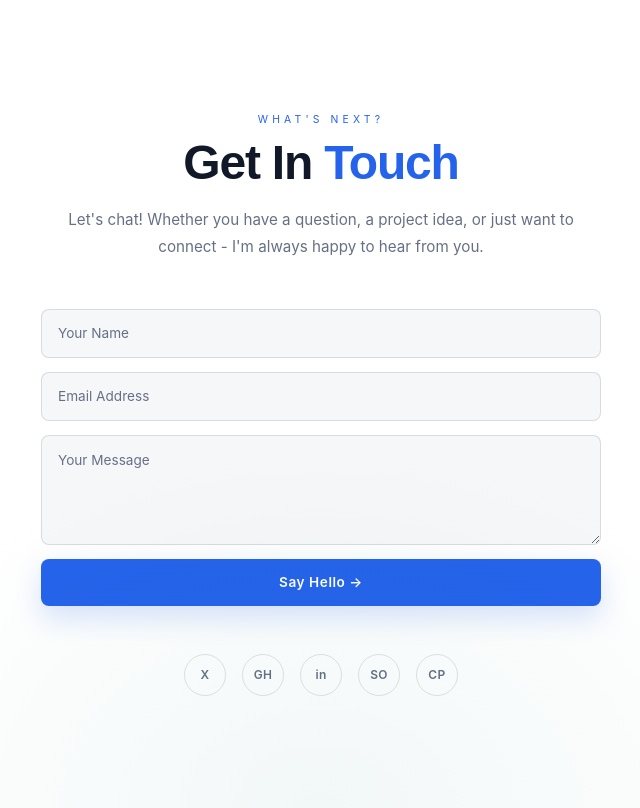
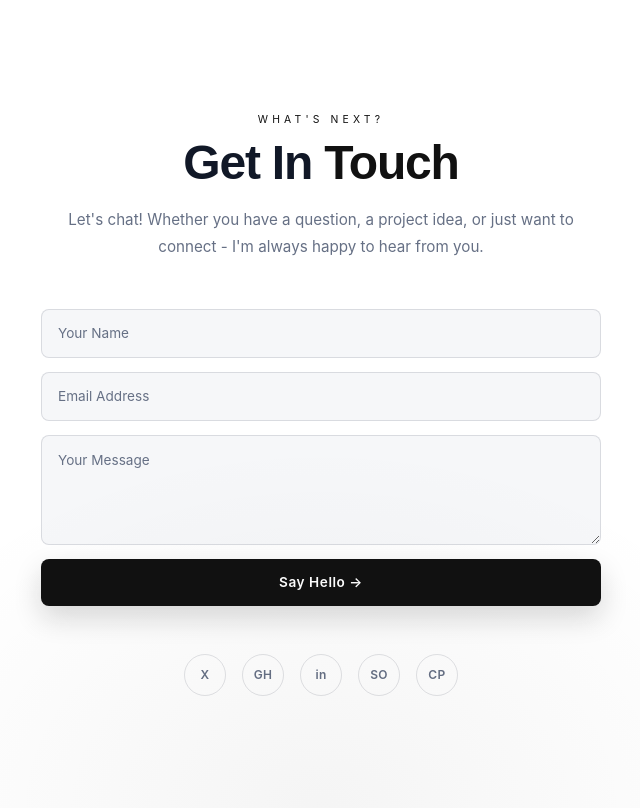
Before and after one commit to Sunilshah-7/portfolio_v1.0, a Next.js app: page /contact in a window 1280 px wide. Shown: the whole page, without its empty margins (319-959 px from the left). Built offline with nearby package versions, Linux system fonts and the light colour scheme.

Commit message:
Adopt monochrome portfolio styling

```diff
--- a/app/globals.css
+++ b/app/globals.css
@@ -4,8 +4,8 @@
   --bg: #ffffff;
   --bg2: #f6f7f9;
   --bg3: #eef1f5;
-  --blue: #2563eb;
-  --teal: #0f766e;
+  --accent: #111111;
+  --accent-soft: #52525b;
   --text: #111827;
   --muted: #667085;
   --border: rgba(15, 23, 42, 0.12);
@@ -18,8 +18,8 @@
   --color-bg: var(--bg);
   --color-bg2: var(--bg2);
   --color-bg3: var(--bg3);
-  --color-blue: var(--blue);
-  --color-teal: var(--teal);
+  --color-accent: var(--accent);
+  --color-accent-soft: var(--accent-soft);
   --color-text: var(--text);
   --color-muted: var(--muted);
   --color-border: var(--border);
@@ -56,14 +56,14 @@ body {
 .cur-dot {
   width: 6px;
   height: 6px;
-  background: var(--blue);
+  background: var(--accent);
   transition: transform 0.1s;
 }
 
 .cur-ring {
   width: 30px;
   height: 30px;
-  border: 1.5px solid rgba(37, 99, 235, 0.35);
+  border: 1.5px solid rgba(17, 17, 17, 0.28);
   transition:
     width 0.2s,
     height 0.2s,
@@ -74,7 +74,7 @@ body {
   width: 52px;
   height: 52px;
   opacity: 0.8;
-  border-color: rgba(37, 99, 235, 0.62);
+  border-color: rgba(17, 17, 17, 0.58);
 }
 
 nav {
@@ -107,7 +107,7 @@ nav.solid {
 
 .nav-logo em {
   font-style: normal;
-  color: var(--blue);
+  color: var(--accent);
 }
 
 .nav-links {
@@ -137,7 +137,7 @@ nav.solid {
   left: 0;
   width: 0;
   height: 1px;
-  background: var(--blue);
+  background: var(--accent);
   transition: width 0.3s;
 }
 
@@ -167,7 +167,7 @@ nav.solid {
 }
 
 .nav-icons a:hover {
-  color: var(--blue);
+  color: var(--accent);
 }
 
 #hero {
@@ -191,8 +191,8 @@ nav.solid {
   pointer-events: none;
   z-index: 0;
   background-image:
-    linear-gradient(rgba(37, 99, 235, 0.045) 1px, transparent 1px),
-    linear-gradient(90deg, rgba(37, 99, 235, 0.045) 1px, transparent 1px);
+    linear-gradient(rgba(17, 17, 17, 0.045) 1px, transparent 1px),
+    linear-gradient(90deg, rgba(17, 17, 17, 0.045) 1px, transparent 1px);
   background-size: 60px 60px;
 }
 
@@ -212,7 +212,7 @@ nav.solid {
   font-size: 0.7rem;
   letter-spacing: 0.35em;
   text-transform: uppercase;
-  color: var(--blue);
+  color: var(--accent);
   margin-bottom: 1.5rem;
   opacity: 0;
   animation: fadeUp 0.9s 0.3s both;
@@ -230,7 +230,7 @@ nav.solid {
 }
 
 .hero-name .grad {
-  background: linear-gradient(120deg, var(--blue) 0%, var(--teal) 100%);
+  background: linear-gradient(120deg, var(--accent) 0%, var(--accent-soft) 100%);
   -webkit-background-clip: text;
   background-clip: text;
   color: transparent;
@@ -270,16 +270,16 @@ nav.solid {
 }
 
 .btn-p {
-  background: var(--blue);
+  background: var(--accent);
   color: #fff;
   border: none;
-  box-shadow: 0 12px 28px rgba(37, 99, 235, 0.2);
+  box-shadow: 0 12px 28px rgba(17, 17, 17, 0.16);
 }
 
 .btn-p:hover {
-  background: #1d4ed8;
+  background: #000000;
   transform: translateY(-2px);
-  box-shadow: 0 16px 34px rgba(37, 99, 235, 0.28);
+  box-shadow: 0 16px 34px rgba(17, 17, 17, 0.24);
 }
 
 .btn-o {
@@ -289,8 +289,8 @@ nav.solid {
 }
 
 .btn-o:hover {
-  border-color: var(--blue);
-  color: var(--blue);
+  border-color: var(--accent);
+  color: var(--accent);
   transform: translateY(-2px);
 }
 
@@ -319,8 +319,8 @@ nav.solid {
   inset: -30px;
   background: radial-gradient(
     ellipse at center,
-    rgba(37, 99, 235, 0.16) 0%,
-    rgba(15, 118, 110, 0.09) 50%,
+    rgba(17, 17, 17, 0.12) 0%,
+    rgba(82, 82, 91, 0.08) 50%,
     transparent 75%
   );
   z-index: 1;
@@ -336,10 +336,10 @@ nav.solid {
   pointer-events: none;
   background: linear-gradient(
     135deg,
-    rgba(37, 99, 235, 0.5),
-    rgba(15, 118, 110, 0.38),
+    rgba(17, 17, 17, 0.5),
+    rgba(82, 82, 91, 0.38),
     transparent 60%,
-    rgba(37, 99, 235, 0.18)
+    rgba(17, 17, 17, 0.18)
   );
   -webkit-mask:
     linear-gradient(#fff 0 0) content-box,
@@ -385,14 +385,14 @@ nav.solid {
   font-family: var(--font-space);
   font-size: 0.9rem;
   font-weight: 600;
-  color: var(--blue);
+  color: var(--accent);
 }
 
 .float-tag2 .tv2 {
   font-family: var(--font-space);
   font-size: 0.85rem;
   font-weight: 600;
-  color: var(--teal);
+  color: var(--accent-soft);
 }
 
 .hero-scroll {
@@ -415,7 +415,7 @@ nav.solid {
 .hero-scroll-line {
   width: 1px;
   height: 44px;
-  background: linear-gradient(to bottom, var(--blue), transparent);
+  background: linear-gradient(to bottom, var(--accent), transparent);
   animation: scrollLine 2.2s ease-in-out infinite;
 }
 
@@ -433,7 +433,7 @@ section {
   font-size: 0.65rem;
   letter-spacing: 0.4em;
   text-transform: uppercase;
-  color: var(--blue);
+  color: var(--accent);
   margin-bottom: 0.6rem;
   display: block;
 }
@@ -448,7 +448,7 @@ section {
 }
 
 .s-title b {
-  color: var(--blue);
+  color: var(--accent);
   font-weight: inherit;
 }
 
@@ -493,7 +493,7 @@ section {
   top: 8px;
   bottom: 8px;
   width: 1px;
-  background: linear-gradient(to bottom, var(--blue), var(--teal), transparent);
+  background: linear-gradient(to bottom, var(--accent), var(--accent-soft), transparent);
 }
 
 .tl-item {
@@ -509,8 +509,8 @@ section {
   width: 7px;
   height: 7px;
   border-radius: 50%;
-  background: var(--blue);
-  box-shadow: 0 0 10px rgba(37, 99, 235, 0.36);
+  background: var(--accent);
+  box-shadow: 0 0 10px rgba(17, 17, 17, 0.28);
   transform: translateX(-3px);
 }
 
@@ -518,7 +518,7 @@ section {
   font-size: 0.65rem;
   letter-spacing: 0.12em;
   text-transform: uppercase;
-  color: var(--blue);
+  color: var(--accent);
   margin-bottom: 0.35rem;
 }
 
@@ -559,14 +559,14 @@ section {
   border: 1px solid var(--border);
   font-size: 0.72rem;
   color: var(--muted);
-  background: rgba(37, 99, 235, 0.035);
+  background: rgba(17, 17, 17, 0.035);
   transition: all 0.2s;
 }
 
 .tag:hover {
-  border-color: var(--blue);
-  color: var(--blue);
-  background: rgba(37, 99, 235, 0.07);
+  border-color: var(--accent);
+  color: var(--accent);
+  background: rgba(17, 17, 17, 0.07);
 }
 
 .research-row {
@@ -588,7 +588,7 @@ section {
 .r-card:hover,
 .a-card:hover {
   transform: translateY(-6px);
-  border-color: rgba(37, 99, 235, 0.25);
+  border-color: rgba(17, 17, 17, 0.22);
   box-shadow: 0 24px 60px rgba(15, 23, 42, 0.12);
 }
 
@@ -650,7 +650,7 @@ section {
 
 .r-link {
   font-size: 0.72rem;
-  color: var(--blue);
+  color: var(--accent);
   text-decoration: none;
 }
 
@@ -672,7 +672,7 @@ section {
   pointer-events: none;
   background: radial-gradient(
     ellipse 80% 50% at 50% 0%,
-    rgba(37, 99, 235, 0.05) 0%,
+    rgba(17, 17, 17, 0.045) 0%,
     transparent 70%
   );
 }
@@ -700,10 +700,10 @@ section {
 }
 
 .p-card:hover {
-  border-color: rgba(37, 99, 235, 0.28);
+  border-color: rgba(17, 17, 17, 0.26);
   box-shadow:
     0 30px 70px rgba(15, 23, 42, 0.18),
-    0 0 0 1px rgba(37, 99, 235, 0.08);
+    0 0 0 1px rgba(17, 17, 17, 0.08);
 }
 
 .p-card img {
@@ -724,8 +724,8 @@ section {
   inset: 0;
   background: linear-gradient(
     135deg,
-    rgba(37, 99, 235, 0.08),
-    rgba(15, 118, 110, 0.06)
+    rgba(17, 17, 17, 0.08),
+    rgba(82, 82, 91, 0.06)
   );
   opacity: 0;
   transition: opacity 0.35s;
@@ -831,7 +831,7 @@ section {
   font-size: 0.62rem;
   letter-spacing: 0.15em;
   text-transform: uppercase;
-  color: var(--blue);
+  color: var(--accent);
   margin-bottom: 0.5rem;
 }
 
@@ -848,7 +848,7 @@ section {
 .a-cta {
   margin-top: 0.85rem;
   font-size: 0.7rem;
-  color: var(--blue);
+  color: var(--accent);
   display: inline-flex;
   align-items: center;
   gap: 0.25rem;
@@ -861,7 +861,7 @@ section {
   pointer-events: none;
   background: radial-gradient(
     ellipse 60% 70% at 50% 100%,
-    rgba(15, 118, 110, 0.055) 0%,
+    rgba(17, 17, 17, 0.045) 0%,
     transparent 65%
   );
 }
@@ -911,8 +911,8 @@ section {
 }
 
 .c-input:focus {
-  border-color: var(--blue);
-  box-shadow: 0 0 0 3px rgba(37, 99, 235, 0.1);
+  border-color: var(--accent);
+  box-shadow: 0 0 0 3px rgba(17, 17, 17, 0.1);
 }
 
 .c-input::placeholder {
@@ -925,7 +925,7 @@ textarea.c-input {
 }
 
 .c-btn {
-  background: var(--blue);
+  background: var(--accent);
   color: #fff;
   border: none;
   border-radius: 8px;
@@ -933,14 +933,14 @@ textarea.c-input {
   font-size: 0.85rem;
   font-weight: 600;
   cursor: pointer;
-  box-shadow: 0 12px 28px rgba(37, 99, 235, 0.18);
+  box-shadow: 0 12px 28px rgba(17, 17, 17, 0.16);
   transition: all 0.25s;
   letter-spacing: 0.04em;
 }
 
 .c-btn:hover {
-  background: #1d4ed8;
-  box-shadow: 0 16px 34px rgba(37, 99, 235, 0.26);
+  background: #000000;
+  box-shadow: 0 16px 34px rgba(17, 17, 17, 0.24);
   transform: translateY(-2px);
 }
 
@@ -968,9 +968,9 @@ textarea.c-input {
 }
 
 .c-socials a:hover {
-  border-color: var(--blue);
-  color: var(--blue);
-  box-shadow: 0 0 18px rgba(37, 99, 235, 0.14);
+  border-color: var(--accent);
+  color: var(--accent);
+  box-shadow: 0 0 18px rgba(17, 17, 17, 0.12);
 }
 
 footer {
--- a/app/page.tsx
+++ b/app/page.tsx
@@ -161,16 +161,14 @@ export default function Home() {
               Hardware / Software &amp; AI Engineer
             </p>
             <h1 className="hero-name">
-              Turning
+              A peaceful
               <br />
-              Vision
+              and chill
               <br />
-              Into <span className="grad">Reality.</span>
+              <span className="grad">developer</span>
             </h1>
             <p className="hero-sub">
-              One intelligent line of code at a time. Passionate about AI,
-              robotics, and building meaningful digital experiences that learn,
-              adapt, and perform.
+              Just figuring out things and technology
             </p>
             <div className="hero-btns">
               <Link
--- a/components/heroAnimation.tsx
+++ b/components/heroAnimation.tsx
@@ -82,7 +82,7 @@ const HeroAnimation = () => {
             context.beginPath();
             context.moveTo(ax, ay);
             context.lineTo(bx, by);
-            context.strokeStyle = `rgba(37,99,235,${0.1 * (1 - d / 120)})`;
+            context.strokeStyle = `rgba(17,17,17,${0.1 * (1 - d / 120)})`;
             context.lineWidth = 0.5;
             context.stroke();
           }
@@ -90,7 +90,7 @@ const HeroAnimation = () => {
         // Draw particle
         context.beginPath();
         context.arc(ax, ay, a.s, 0, Math.PI * 2);
-        context.fillStyle = `rgba(37,99,235,${a.o * 0.72})`;
+        context.fillStyle = `rgba(17,17,17,${a.o * 0.62})`;
         context.fill();
       }
 
@@ -98,7 +98,7 @@ const HeroAnimation = () => {
       const mx = mouseX * W;
       const my = mouseY * H;
       const rg = context.createRadialGradient(mx, my, 0, mx, my, 200);
-      rg.addColorStop(0, "rgba(15,118,110,0.045)");
+      rg.addColorStop(0, "rgba(82,82,91,0.04)");
       rg.addColorStop(1, "transparent");
       context.fillStyle = rg;
       context.fillRect(0, 0, W, H);
--- a/components/hireMe.tsx
+++ b/components/hireMe.tsx
@@ -15,7 +15,7 @@ const HireMe = () => {
     <div className="fixed z-40 bottom-4 right-4 sm:bottom-6 sm:right-6 lg:bottom-8 lg:right-8">
       <div className="relative group">
         {/* Glowing background effect */}
-        <div className="absolute inset-0 w-16 h-16 transition-opacity rounded-full opacity-60 sm:w-20 sm:h-20 lg:w-24 lg:h-24 bg-gradient-to-r from-blue-600 to-teal-600 blur-lg group-hover:opacity-80 animate-pulse"></div>
+        <div className="absolute inset-0 w-16 h-16 transition-opacity rounded-full opacity-50 sm:w-20 sm:h-20 lg:w-24 lg:h-24 bg-gradient-to-r from-zinc-950 to-zinc-600 blur-lg group-hover:opacity-70 animate-pulse"></div>
 
         {/* Main circular button */}
         <button
```
Also changed, not shown: components/heroSection.tsx (+16 -19 lines), components/navigation.tsx (+9 -9 lines).
